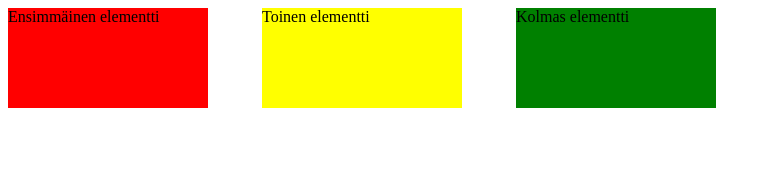
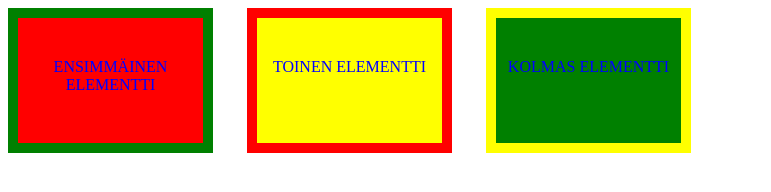
Before and after one commit to iisu36/lapio-website, a plain HTML site: page position.html in a window 1280 px wide. Shown: the whole page, without its empty margins (0-771 px from the left). Drawn offline with Linux system fonts and the light colour scheme.

Commit message:
Osa 3. Kymmenes tehtävä

```diff
--- a/position.html
+++ b/position.html
@@ -8,10 +8,14 @@
 </head>
 
 <body>
-    <div>
-        <div class="element ensimmäinen-div">Ensimmäinen elementti</div>
-        <div class="element toinen-div">Toinen elementti</div>
-        <div class="element kolmas-div">Kolmas elementti</div>
+    <div class="element ensimmäinen-div">
+        <p>Ensimmäinen elementti</p>
+    </div>
+    <div class="element toinen-div">
+        <p>Toinen elementti</p>
+    </div>
+    <div class="element kolmas-div">
+        <p>Kolmas elementti</p>
     </div>
 </body>
 
--- a/styles.css
+++ b/styles.css
@@ -1,18 +1,34 @@
 .element {
-    width: 200px;
-    height: 100px;
-    margin-right: 50px;
+    width: 165px;
+    height: 75px;
+    margin: 0 30px 0 0;
     display: inline-block;
+    text-align: center;
+    color: blue;
+    border-style: solid;
+    border-width: 10px;
+    padding: 40px 10px 10px 10px;
+    position: relative;
 }
 
 .ensimmäinen-div {
     background-color: red;
+    border-color: green;
 }
 
 .toinen-div {
     background-color: yellow;
+    border-color: red;
+    top: -18px;
 }
 
 .kolmas-div {
     background-color: green;
+    border-color: yellow;
+    top: -18px;
 }
+
+p {
+    text-transform: uppercase;
+    margin: 0;
+}
```
